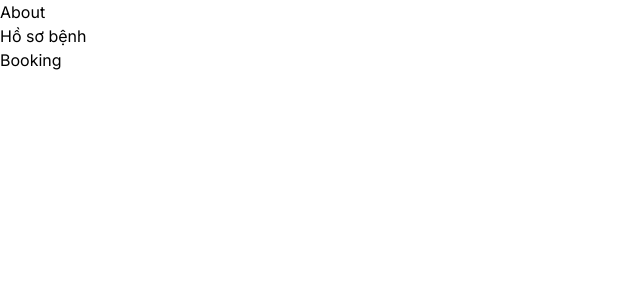
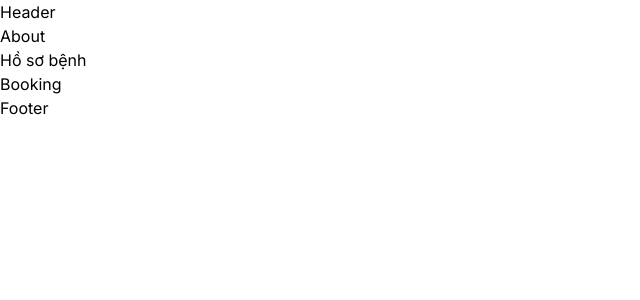
Before and after one commit to hsondz1910/learn-nextjs, a Next.js app: page / in a window 1280 px wide. Shown: the top 300 px of the page, without its empty margins (0-640 px from the left). Built offline with nearby package versions, Linux system fonts and the light colour scheme.

Commit message:
- Update header and footer in layout - Created app.css

```diff
--- a/src/app/layout.tsx
+++ b/src/app/layout.tsx
@@ -16,7 +16,11 @@
 }>) {
   return (
     <html lang="en">
-      <body className={inter.className}>{children}</body>
+      <body className={inter.className}>
+      <header>Header</header>
+        {children}
+      <footer>Footer</footer>
+      </body>
     </html>
   );
 }
```
Also changed, not shown: src/styles/app.css (added).
